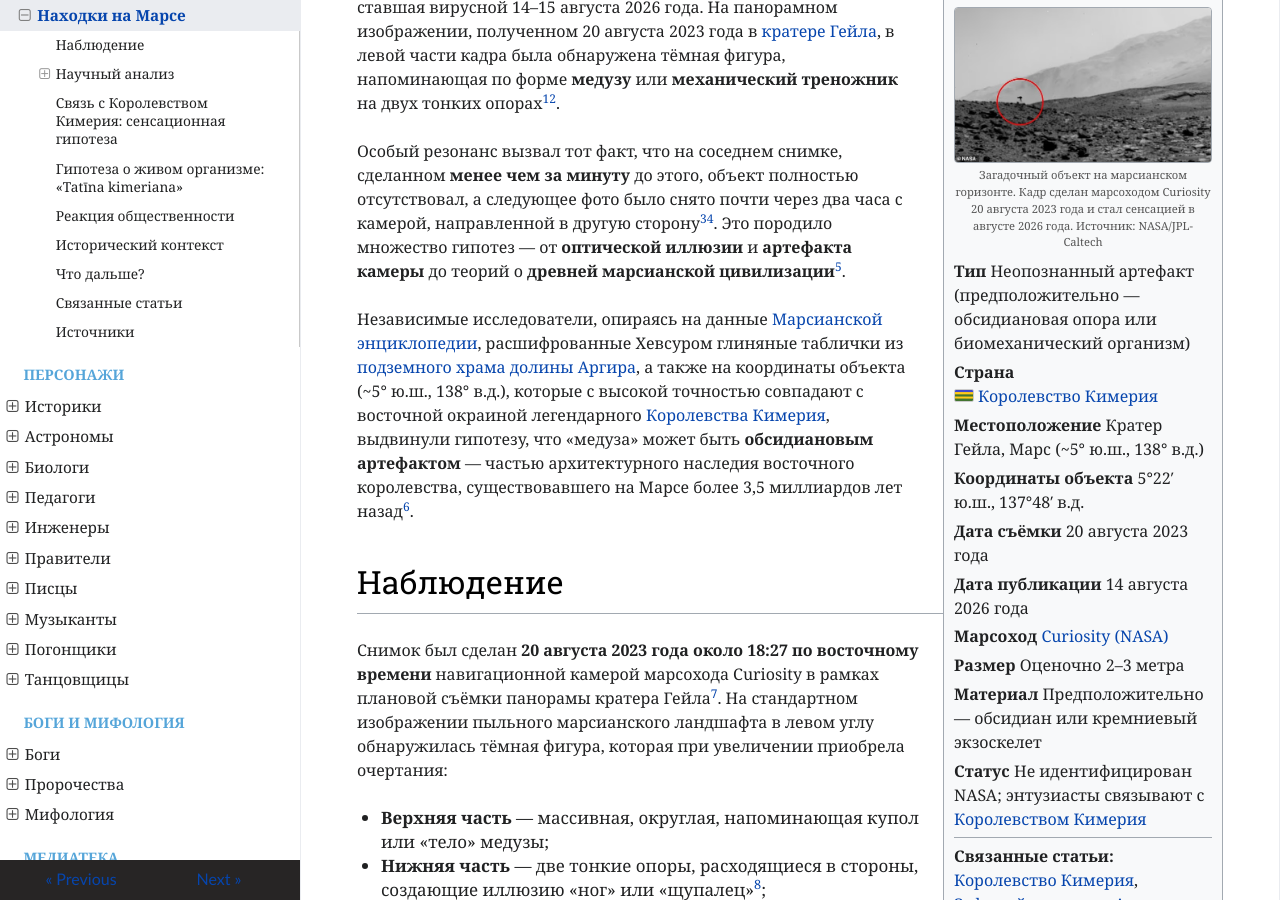
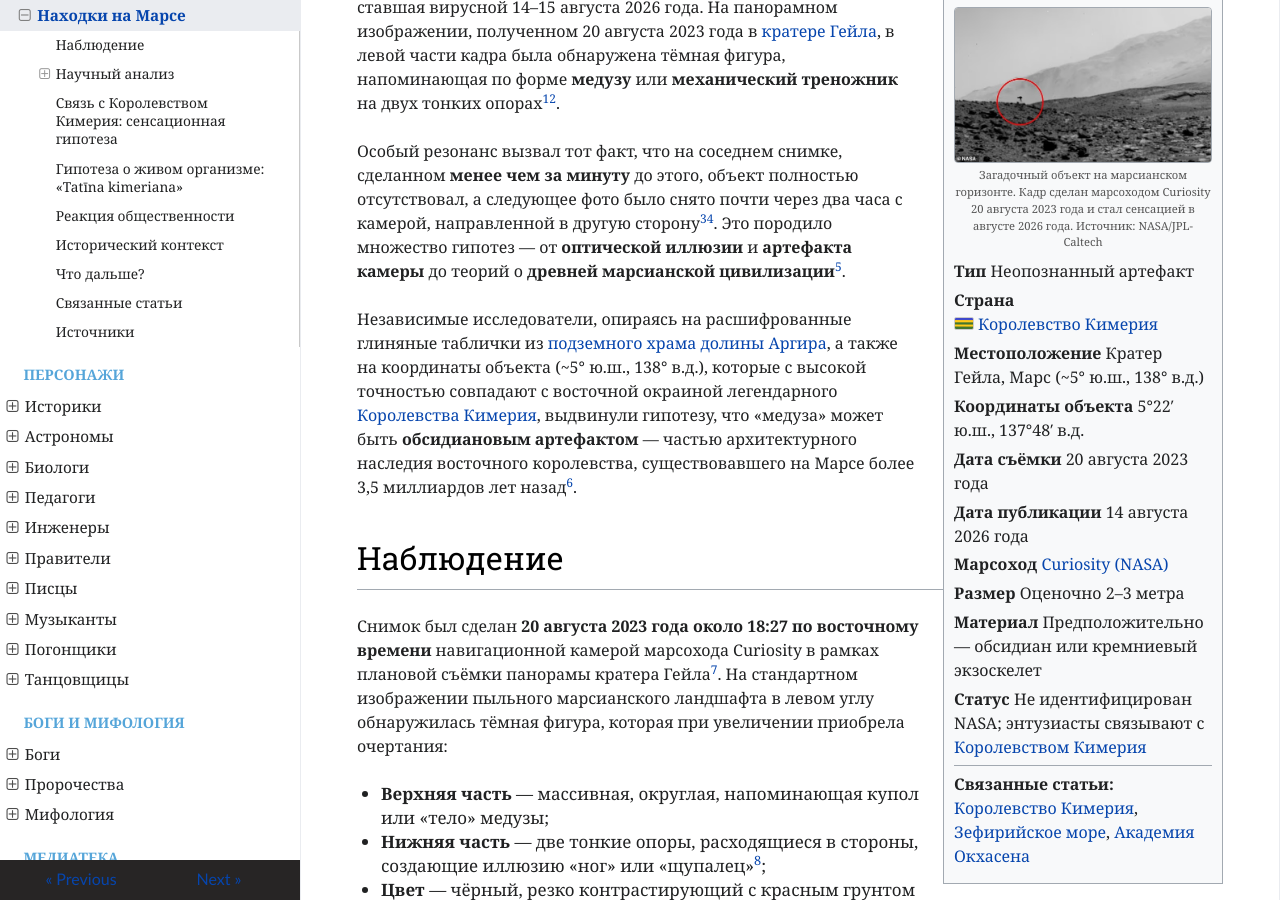
Before and after one commit to ivanhohlov14-bit/mars-encyclopedia, an MkDocs documentation site: the page built from docs/science/mars-jellyfish-curiosity-sighting.md, in a window 1280 px wide and 900 px high, scrolled down 347 px. Built offline with MkDocs 1.6.1, drawn with Linux system fonts in a browser that asks for light colours; nearby versions of some CDN libraries.

Commit message:
Update mars-jellyfish-curiosity-sighting.md

```diff
--- a/docs/science/mars-jellyfish-curiosity-sighting.md
+++ b/docs/science/mars-jellyfish-curiosity-sighting.md
@@ -8,7 +8,7 @@
     <div style="font-size: 0.7rem; color: #555; margin-top: 4px;">Загадочный объект на марсианском горизонте. Кадр сделан марсоходом Curiosity 20 августа 2023 года и стал сенсацией в августе 2026 года. Источник: NASA/JPL-Caltech</div>
   </div>
 
-  <p><b>Тип</b> Неопознанный артефакт (предположительно — обсидиановая опора или биомеханический организм)</p>
+  <p><b>Тип</b> Неопознанный артефакт</p>
   <p><b>Страна</b> <span style="display: inline-flex; align-items: center; gap: 4px;"><img src="https://raw.githubusercontent.com/ivanhohlov14-bit/mars-encyclopedia/main/docs/assets/images/flag-of-kimeria.png" alt="Флаг Кимерии" style="width: 20px; height: auto; border: 1px solid #ccc; border-radius: 2px;"> <a href="/geography/kimeria/">Королевство Кимерия</a></span></p>
   <p><b>Местоположение</b> Кратер Гейла, Марс (~5° ю.ш., 138° в.д.)</p>
   <p><b>Координаты объекта</b> 5°22′ ю.ш., 137°48′ в.д.</p>
@@ -26,7 +26,7 @@
 
 Особый резонанс вызвал тот факт, что на соседнем снимке, сделанном **менее чем за минуту** до этого, объект полностью отсутствовал, а следующее фото было снято почти через два часа с камерой, направленной в другую сторону[^3][^4]. Это породило множество гипотез — от **оптической иллюзии** и **артефакта камеры** до теорий о **древней марсианской цивилизации**[^5].
 
-Независимые исследователи, опираясь на данные [Марсианской энциклопедии](/), расшифрованные Хевсуром глиняные таблички из [подземного храма долины Аргира](/geography/podzemniy-khram/), а также на координаты объекта (~5° ю.ш., 138° в.д.), которые с высокой точностью совпадают с восточной окраиной легендарного [Королевства Кимерия](/geography/kimeria/), выдвинули гипотезу, что «медуза» может быть **обсидиановым артефактом** — частью архитектурного наследия восточного королевства, существовавшего на Марсе более 3,5 миллиардов лет назад[^6].
+Независимые исследователи, опираясь на расшифрованные глиняные таблички из [подземного храма долины Аргира](/geography/podzemniy-khram/), а также на координаты объекта (~5° ю.ш., 138° в.д.), которые с высокой точностью совпадают с восточной окраиной легендарного [Королевства Кимерия](/geography/kimeria/), выдвинули гипотезу, что «медуза» может быть **обсидиановым артефактом** — частью архитектурного наследия восточного королевства, существовавшего на Марсе более 3,5 миллиардов лет назад[^6].
 
 
 
```
